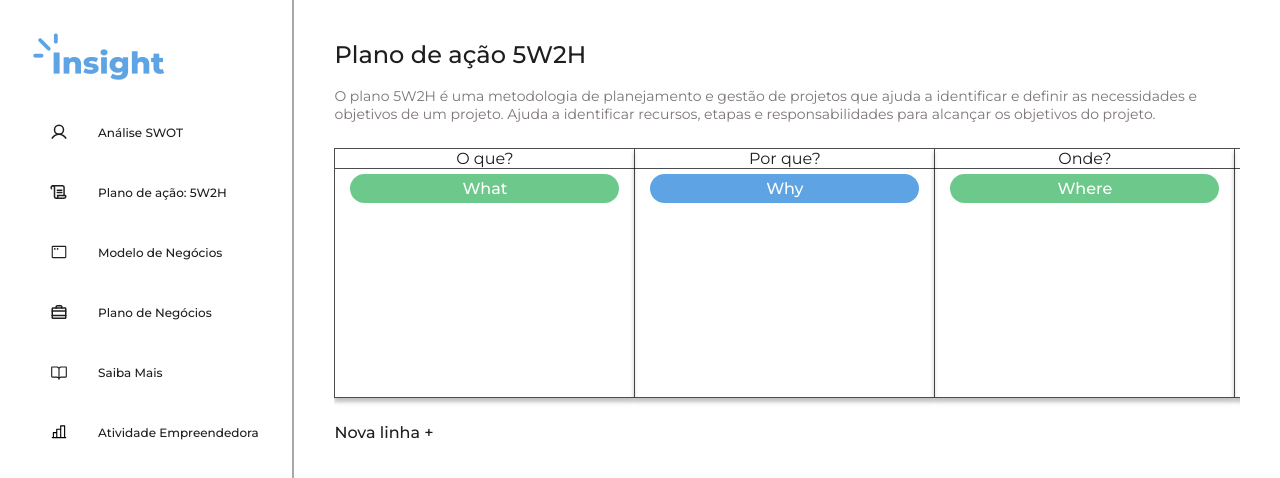
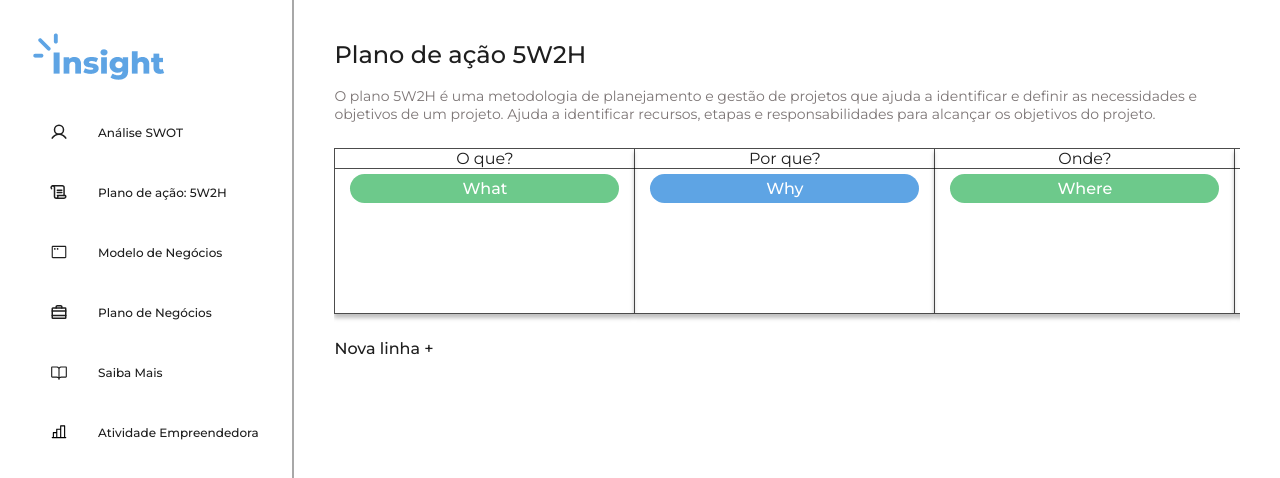
Before and after one commit to limarich/empreendify, a React (Vite) app: page /action-plain in a window 1280 px wide. Shown: the top 478 px of the page. Built offline with nearby package versions, Linux system fonts and the light colour scheme.

Commit message:
Ajustes Tamanho linha dinâmica

```diff
--- a/src/components/EditableList/styles.css
+++ b/src/components/EditableList/styles.css
@@ -1,9 +1,11 @@
 .editable-list {
   padding-top: 1rem;
   min-height: 300px;
-  border: 0.5px solid rgba(0, 0, 0, 0.7);
   display: flex;
   flex-direction: column;
+
+  border-left: 0.5px solid rgba(0, 0, 0, 0.7);
+  border-right: 0.5px solid rgba(0, 0, 0, 0.7);
 
   flex: 1;
 }
--- a/src/components/EditableRow/index.jsx
+++ b/src/components/EditableRow/index.jsx
@@ -28,10 +28,17 @@ export const EditableRow = ({ showHeader, onStateChange, index }) => {
     onStateChange(values, index);
   };
 
-  // // Outros
-  // useEffect(() => {
-  //   console.log(values);
-  // }, [values])
+  function resizeRow() {
+    var textarea = document.querySelector(".editable-row .input-control textarea");
+    console.log(textarea.style.height);
+    console.log(textarea.scrollHeight);
+    console.log(textarea.clientHeight);
+
+    textarea.style.height = textarea.style.minHeight;
+    if(textarea.scrollHeight > textarea.clientHeight) {
+      textarea.style.height = textarea.scrollHeight + "px";
+    }
+  }
 
   return (
     <>
@@ -43,6 +50,7 @@ export const EditableRow = ({ showHeader, onStateChange, index }) => {
             name="what"
             value={values.what}
             onChange={handleInputChange}
+            onInput={resizeRow}
           />
         </div>
         <div className="input-control">
@@ -52,6 +60,7 @@ export const EditableRow = ({ showHeader, onStateChange, index }) => {
             name="why"
             value={values.why}
             onChange={handleInputChange}
+            onInput={resizeRow}
           />
         </div>
         <div className="input-control">
@@ -61,6 +70,7 @@ export const EditableRow = ({ showHeader, onStateChange, index }) => {
             name="where"
             value={values.where}
             onChange={handleInputChange}
+            onInput={resizeRow}
           />
         </div>
         <div className="input-control">
@@ -70,6 +80,7 @@ export const EditableRow = ({ showHeader, onStateChange, index }) => {
             name="when"
             value={values.when}
             onChange={handleInputChange}
+            onInput={resizeRow}
           />
         </div>
         <div className="input-control">
@@ -79,6 +90,7 @@ export const EditableRow = ({ showHeader, onStateChange, index }) => {
             name="who"
             value={values.who}
             onChange={handleInputChange}
+            onInput={resizeRow}
           />
         </div>
         <div className="input-control">
@@ -88,6 +100,7 @@ export const EditableRow = ({ showHeader, onStateChange, index }) => {
             name="how"
             value={values.how}
             onChange={handleInputChange}
+            onInput={resizeRow}
           />
         </div>
         <div className="input-control">
@@ -97,6 +110,7 @@ export const EditableRow = ({ showHeader, onStateChange, index }) => {
             name="howMany"
             value={values.howMany}
             onChange={handleInputChange}
+            onInput={resizeRow}
           />
         </div>
         <div className="input-control">
@@ -106,6 +120,7 @@ export const EditableRow = ({ showHeader, onStateChange, index }) => {
             name="status"
             value={values.status}
             onChange={handleInputChange}
+            onInput={resizeRow}
           />
         </div>
       </div>
--- a/src/components/EditableRow/styles.css
+++ b/src/components/EditableRow/styles.css
@@ -25,13 +25,13 @@
   justify-content: center;
   align-items: center;
 
-  min-height: 250px;
   width: 300px;
   box-shadow: 0 4px 4px 0 rgba(0, 0, 0, 0.25);
   min-width: 300px;
   border: 0.5px solid rgba(0, 0, 0, 0.7);
   border-right: 0px;
 
+  min-height: 100px;
 }
 
 .editable-row .input-control:last-of-type {
@@ -67,12 +67,12 @@
 
 .editable-row .input-control textarea {
   all: unset;
-  height: 100%;
+  min-height: 100px;
   width: 90%;
   padding-left: 1 rem;
   padding-top: 1rem;
   white-space: pre-wrap;
   word-break: break-word;
 
-  border: 0px solid blue;
+  border: 0px solid red;
 }
--- a/src/pages/ActionPlain/index.jsx
+++ b/src/pages/ActionPlain/index.jsx
@@ -25,8 +25,6 @@ export const ActionPlain = () => {
   const [childState, setChildState] = useState('');
 
   const handleChildStateChange = (newState, index) => {
-    console.log(`Indice de mudança no filho: ${index}`);
-
     setChildState(newState);
 
     let array = [...plainItems];
@@ -41,7 +39,6 @@ export const ActionPlain = () => {
 
   const handleMouseEnter = (index) => {
     setIndexOfHoveredItem(index);
-    console.log(`IndexOfHoveredItem: ${index}`);
   };
 
   const handleMouseLeave = () => {
@@ -56,10 +53,10 @@ export const ActionPlain = () => {
     setIsHovered(false);
   }
 
-  // Outros
-  useEffect(() => {
-    console.log(plainItems);
-  }, [plainItems])
+  // // Outros
+  // useEffect(() => {
+  //   console.log(plainItems);
+  // }, [plainItems])
 
   return (
     <section id="action-plain">
```
